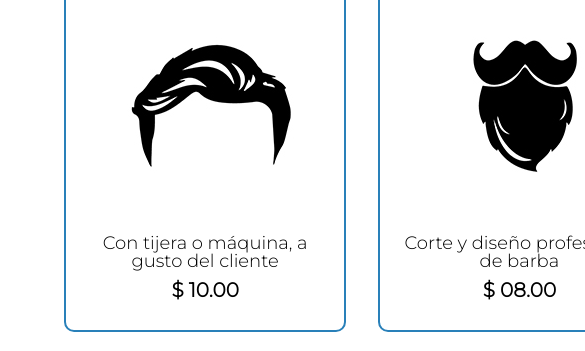
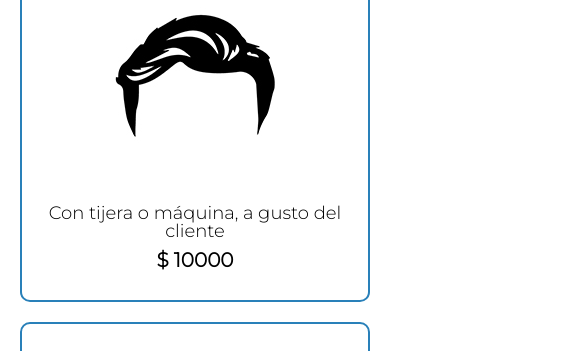
Before and after one commit to OscarNavarrolol/OscarNavarrolol.github.io, a plain HTML site: page productos.html in a window 390 px wide. Shown: the part 468-819 px from the top of the page, 585 px wide, since content can reach past the window. Drawn offline with Linux system fonts and the light colour scheme.

Commit message:
mejoras responsive

```diff
--- a/productos.html
+++ b/productos.html
@@ -3,6 +3,7 @@
 <html>
     <head>
         <meta charset="UTF-8">
+        <meta name="viewport" content="width=device-width">
         <title>Productos - Barbería Alura</title>
         <link rel="stylesheet" href="reset.css">
         <link rel="stylesheet" href="style.css">
@@ -29,19 +30,19 @@
                     <h2>Cabello</h2>
                     <img src="imagenes/cabello.jpg">
                     <p class="producto-descripcion">Con tijera o máquina, a gusto del cliente</p>
-                    <p class="producto-precio">$ 10.00</p>
+                    <p class="producto-precio">$ 10000</p>
                 </li>
                 <li>
                     <h2>Barba</h2>
                     <img src="imagenes/barba.jpg">
                     <p class="producto-descripcion">Corte y diseño profesional de barba</p>
-                    <p class="producto-precio">$ 08.00</p>
+                    <p class="producto-precio">$ 8000</p>
                 </li>
                 <li>
                     <h2>Cabello + Barba</h2>
                     <img src="imagenes/cabello+barba.jpg">
                     <p class="producto-descripcion">Paquete completo de cabello y barba</p>
-                    <p class="producto-precio">$ 15.00</p>
+                    <p class="producto-precio">$ 15000</p>
                 </li>
             </ul>
         </main>
--- a/style.css
+++ b/style.css
@@ -1,4 +1,4 @@
-/* Start https://www.cursors-4u.com */ * {cursor: url(https://cur.cursors-4u.net/symbols/sym-1/sym46.cur), auto !important;} /* End https://www.cursors-4u.com */
+* {cursor: url(https://cur.cursors-4u.net/symbols/sym-1/sym46.cur), auto !important;}
 
 body{
     font-family: 'Montserrat', sans-serif;
@@ -261,4 +261,14 @@ form label, form legend{
     .imagen-diferenciales {
         width: 100%;
     }
+    .productos {
+        width: auto;
+        padding: 20px;
+    }
+
+    .productos li {
+        width: 100%; /* Make product items take full width */
+        margin: 0 0 20px; /* Add margin for better spacing between product items */
+        box-sizing: border-box;
+    }
 }
```
Also changed, not shown: contacto.html (+1 -0 lines).
